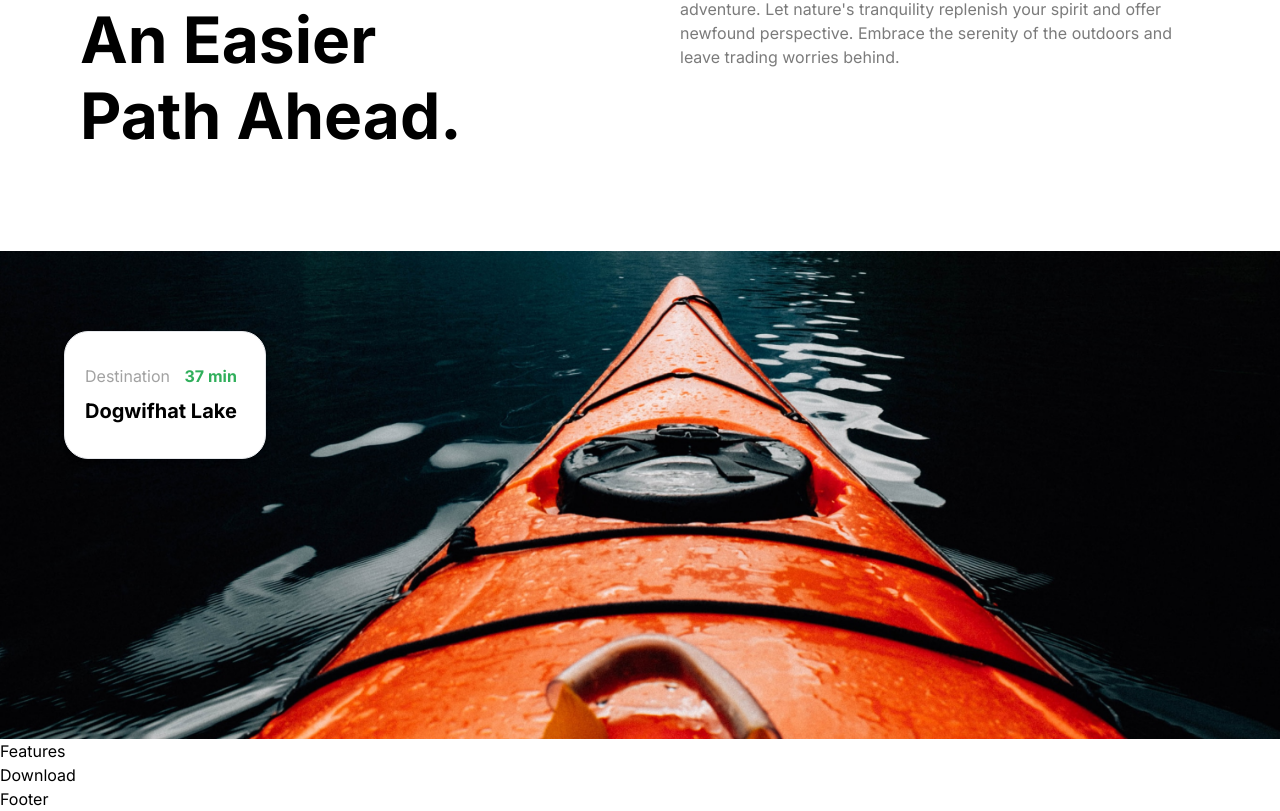
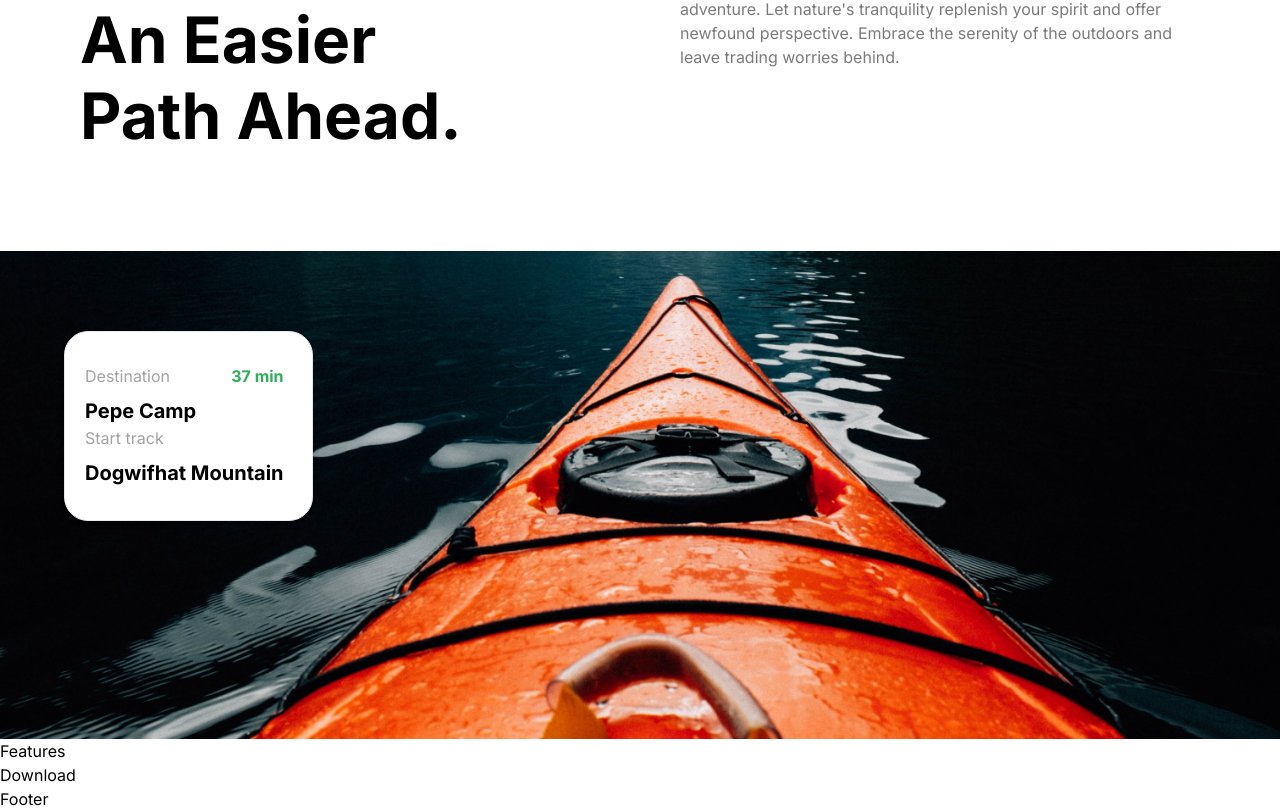
Before and after one commit to eddyK15501/travel-app, a Next.js app: page / in a window 1280 px wide. Shown: the part 2000-2811 px from the top of the page. Built offline with nearby package versions, Linux system fonts and the light colour scheme.

Commit message:
Guide.tsx - <div> box for destination endpoint

```diff
--- a/components/Guide.tsx
+++ b/components/Guide.tsx
@@ -37,7 +37,13 @@ const Guide = () => {
                 <p className='regular-16 text-gray-20'>Destination</p>
                 <p className='bold-16 text-green-50'>37 min</p>
               </div>
-              <p className='bold-20 mt-2'>Dogwifhat Lake</p>
+              <p className='bold-20 mt-2'>Pepe Camp</p>
+            </div>
+            <div className='flex w-full flex-col'>
+              <p className='regular-16 text-gray-20'>Start track</p>
+              <h4 className='bold-20 mt-2 whitespace-nowrap'>
+                Dogwifhat Mountain
+              </h4>
             </div>
           </div>
         </div>
```
